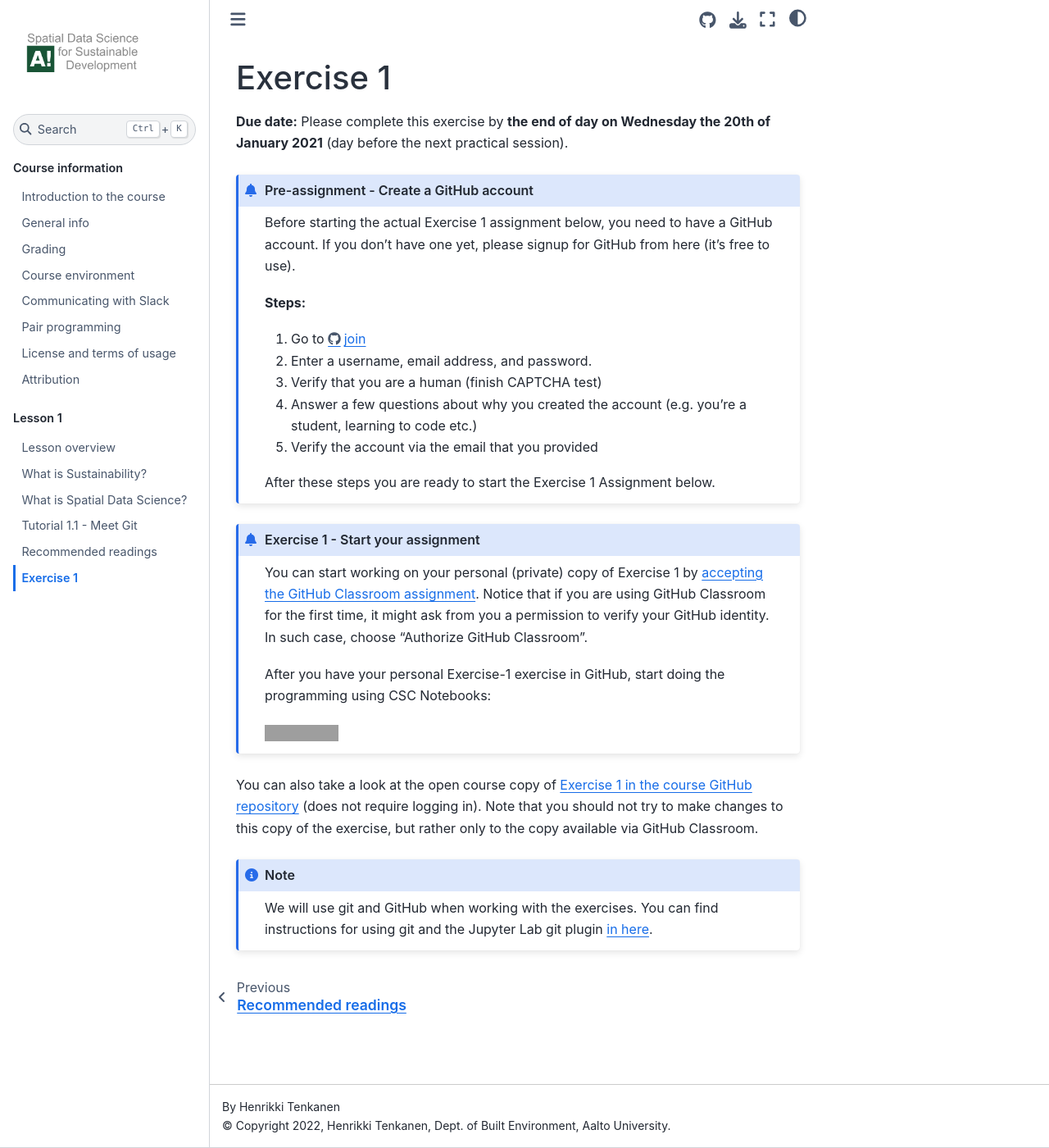
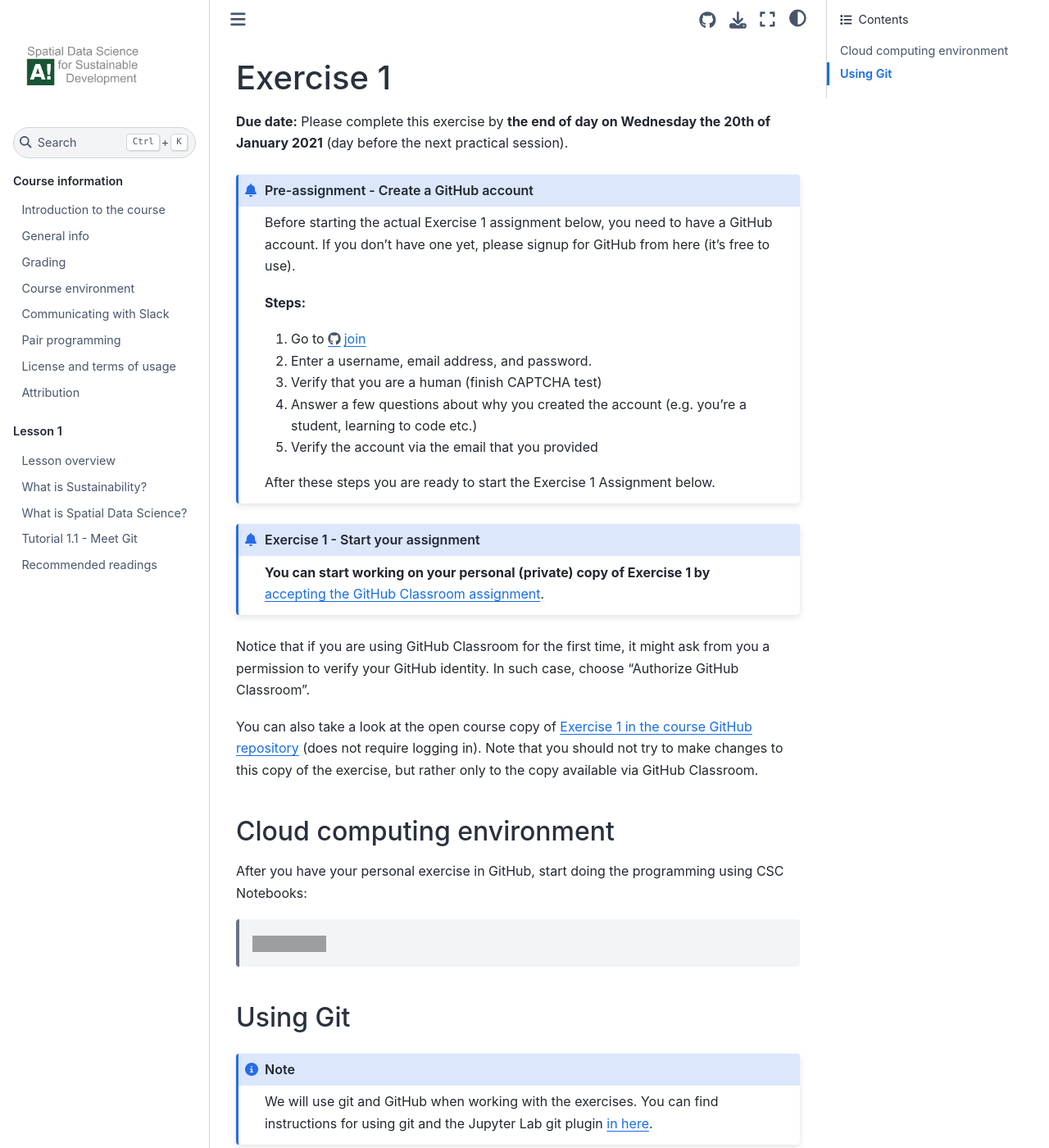
Before and after one commit to AaltoGIS/Sustainability-GIS, a Sphinx documentation site: the page built from source/lessons/L1/exercise-1.rst, in a window 1280 px wide and 1400 px high. Shown: the whole window at 82% size. Built offline with Sphinx 7.4.7 and the Sphinx Book theme 1.1.4, drawn with Linux system fonts in a browser that asks for light colours; pages that are not in the unit, such as notebooks, are missing from menus; grey boxes are pictures that could not be loaded.

Commit message:
Update exercise 1

```diff
--- a/source/index.rst
+++ b/source/index.rst
@@ -165,7 +165,7 @@
    lessons/L1/git-basics
    lessons/L1/intro-to-python-geostack.ipynb
    lessons/L1/literature
-   lessons/L1/exercise-1
+   .. lessons/L1/exercise-1
 
 
 .. toctree::
--- a/source/lessons/L1/exercise-1.rst
+++ b/source/lessons/L1/exercise-1.rst
@@ -20,16 +20,23 @@
 
 .. admonition:: Exercise 1 - Start your assignment
 
-    You can start working on your personal (private) copy of Exercise 1 by `accepting the GitHub Classroom assignment <https://classroom.github.com/a/9YvERuGz>`__. Notice that if you are using
-    GitHub Classroom for the first time, it might ask from you a permission to verify your GitHub identity. In such case, choose "Authorize GitHub Classroom".
+    **You can start working on your personal (private) copy of Exercise 1 by** `accepting the GitHub Classroom assignment <https://classroom.github.com/a/9YvERuGz>`__.
 
-    After you have your personal Exercise-1 exercise in GitHub, start doing the programming using CSC Notebooks:
-
-    .. image:: https://img.shields.io/badge/launch-CSC%20notebook-blue.svg
-        :target: https://notebooks.csc.fi/#/blueprint/c54303e865294208ba1ef381332fd69b
+Notice that if you are using GitHub Classroom for the first time, it might ask from you a permission to verify your GitHub identity. In such case, choose "Authorize GitHub Classroom".
 
 You can also take a look at the open course copy of `Exercise 1 in the course GitHub repository <https://github.com/Sustainability-GIS-2021/Exercise-1>`__ (does not require logging in).
 Note that you should not try to make changes to this copy of the exercise, but rather only to the copy available via GitHub Classroom.
+
+Cloud computing environment
+---------------------------
+
+After you have your personal exercise in GitHub, start doing the programming using CSC Notebooks:
+
+  .. image:: https://img.shields.io/badge/launch-CSC%20notebook-blue.svg
+      :target: https://notebooks.csc.fi/#/blueprint/c54303e865294208ba1ef381332fd69b
+
+Using Git
+---------
 
 .. note::
 
```
